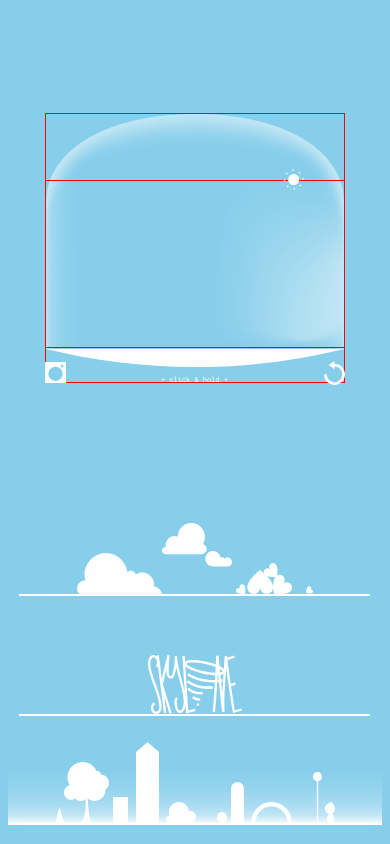
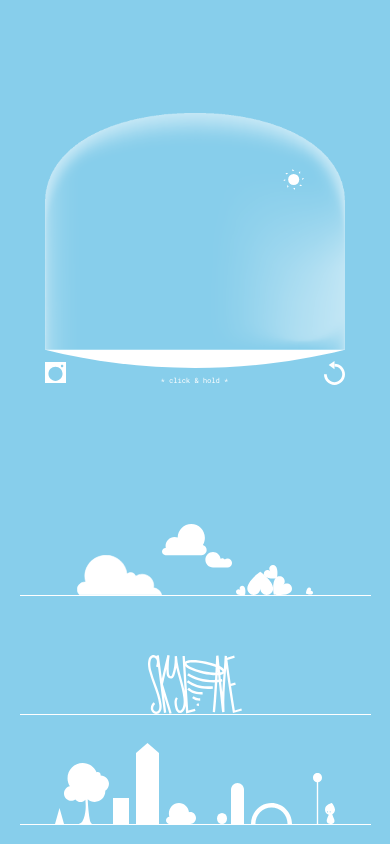
Before and after one commit to kimestelle/city-skyline, a React (Vite) app: page / in a window 390 px wide. Built offline with nearby package versions, Linux system fonts and the light colour scheme.

Commit message:
disabled text select

```diff
--- a/src/App.css
+++ b/src/App.css
@@ -1,3 +1,12 @@
+* {
+  -webkit-touch-callout: none;
+  -webkit-user-select: none;
+  -khtml-user-select: none;
+  -moz-user-select: none;
+  -ms-user-select: none;
+  user-select: none;
+}
+
 /* Global Styles */
 html, body {
   overflow: hidden;
@@ -260,12 +269,12 @@ html, body {
 
   .floor {
     width: 100%;
-    border: solid 1px red;
     overflow: hidden;
   }
 
   .bottom-bar {
     position: absolute;
+    width: 90vw;
     height: 50vh;
     bottom: 0;
     flex-direction: column;
@@ -273,18 +282,31 @@ html, body {
     align-items: center;
     border-bottom: 0px;
     margin-bottom: 5vw;
+    background: transparent;
   }
 
   .title-container {
-    width: 90vw;
+    width: 100%;
     height: 14vh;
-    border-bottom: solid 0.3vh white;
+    border-bottom: solid 0.2vh white;
+    background: linear-gradient(
+    rgba(255,255,255,0),
+    rgba(255,255,255,0),
+    rgba(255,255,255,0),
+    rgba(255,255,255,1),
+    )
   }
 
   .block-menu-container {
     height: 14vh;
-    border-bottom: solid 0.3vh white;
-    width: 90vw;
+    border-bottom: solid 0.2vh white;
+    width: 100%;
+    background: linear-gradient(
+    rgba(255,255,255,0),
+    rgba(255,255,255,0),
+    rgba(255,255,255,0),
+    rgba(255,255,255,1),
+    )
   }
 
   .block-container {
--- a/src/city.css
+++ b/src/city.css
@@ -1,10 +1,9 @@
 .city {
     position: absolute;
     width: 100%;
-    height: 65.3%;
+    height: 64.3%;
     z-index: 5;
-    top: 21%;
-    border: solid 1px red;
+    top: 22%;
     justify-content: center;
     overflow: hidden;
 
--- a/src/components/sprite.jsx
+++ b/src/components/sprite.jsx
@@ -45,7 +45,6 @@ const Sprite = ({ index, x, height, tornado }) => {
         });
         setTurn(prevTurn => prevTurn - 1);
       }, 500);
-      console.log(position);
       return () => clearInterval(interval);
     }
   }, [tornado, height, position, direction, speed, turn]);
```
